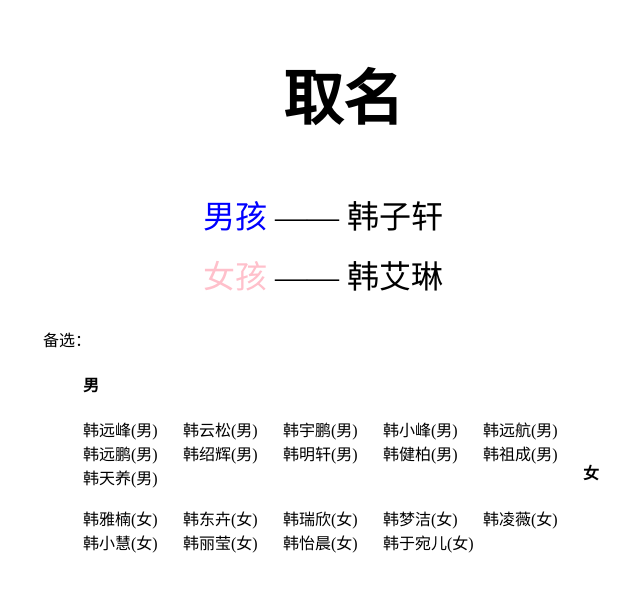
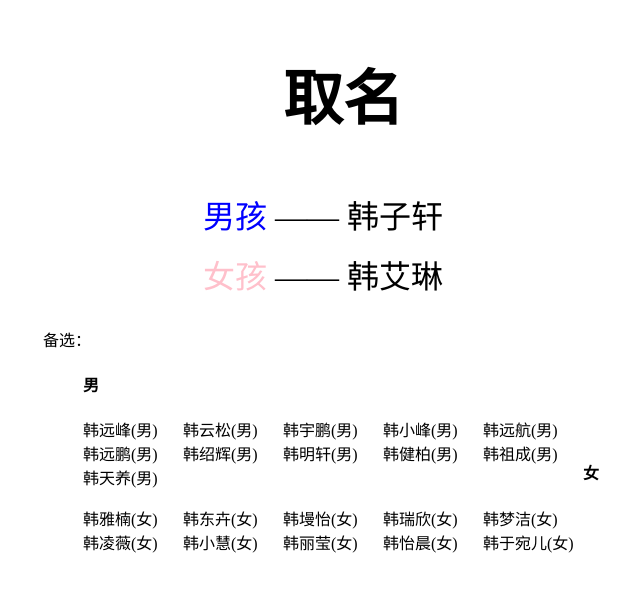
Before and after one commit to yubiaobin/yubiaobin.github.io, a Jekyll site: the page docs/name.html, which Jekyll copies as it is, in a window 1280 px wide. Shown: the top 592 px of the page, without its empty margins (297-937 px from the left). Built offline with Jekyll 4.4.1, drawn with Linux system fonts in a browser that asks for light colours; comment, search, counter and statistics services are not loaded.

Commit message:
add a girl name again

```diff
--- a/docs/name.html
+++ b/docs/name.html
@@ -70,6 +70,7 @@
             <h4>女</h4>
             <li>韩雅楠(女)</li>
             <li>韩东卉(女)</li>
+            <li>韩墁怡(女)</li>
             <li>韩瑞欣(女)</li>
             <li>韩梦洁(女)</li>
             <li>韩凌薇(女)</li>
```
